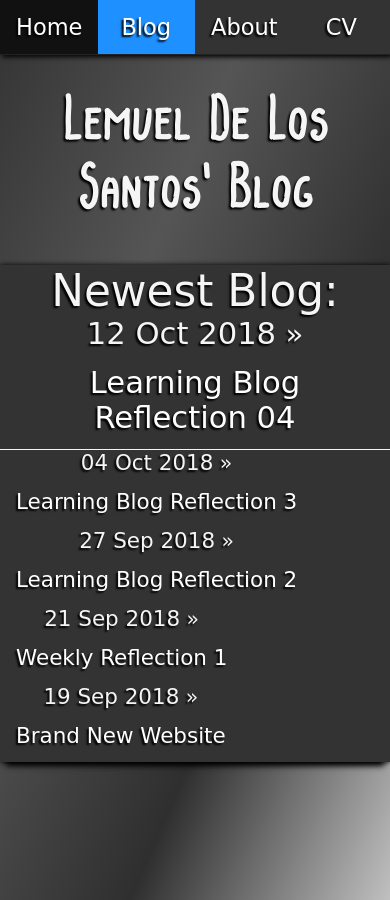
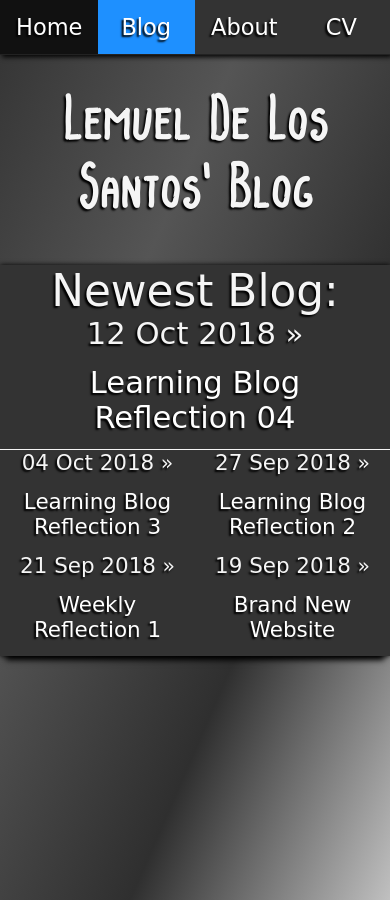
Before and after one commit to lemueldls/lemueld6200.github.io, a Jekyll site: the page built from blog/index.html, in a window 390 px wide. Built offline with Jekyll 4.4.1, drawn with Linux system fonts in a browser that asks for light colours; the list of posts is cut into pages by our own code.

Commit message:
Update main.css

```diff
--- a/css/main.css
+++ b/css/main.css
@@ -145,4 +145,7 @@ li a:hover:not(.active) {
 	#potato {
 		animation:bounce 1.5s infinite;
 	}
+	.posts li {
+		width:50%;
+	}
 }
```
